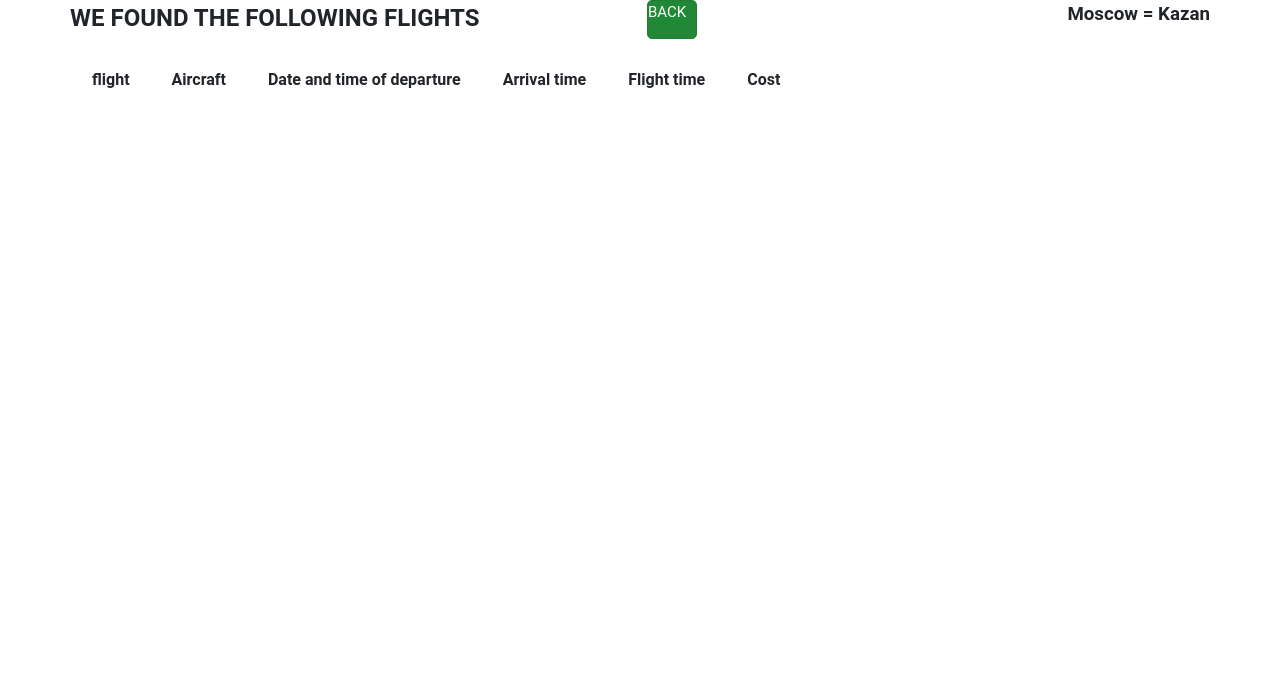
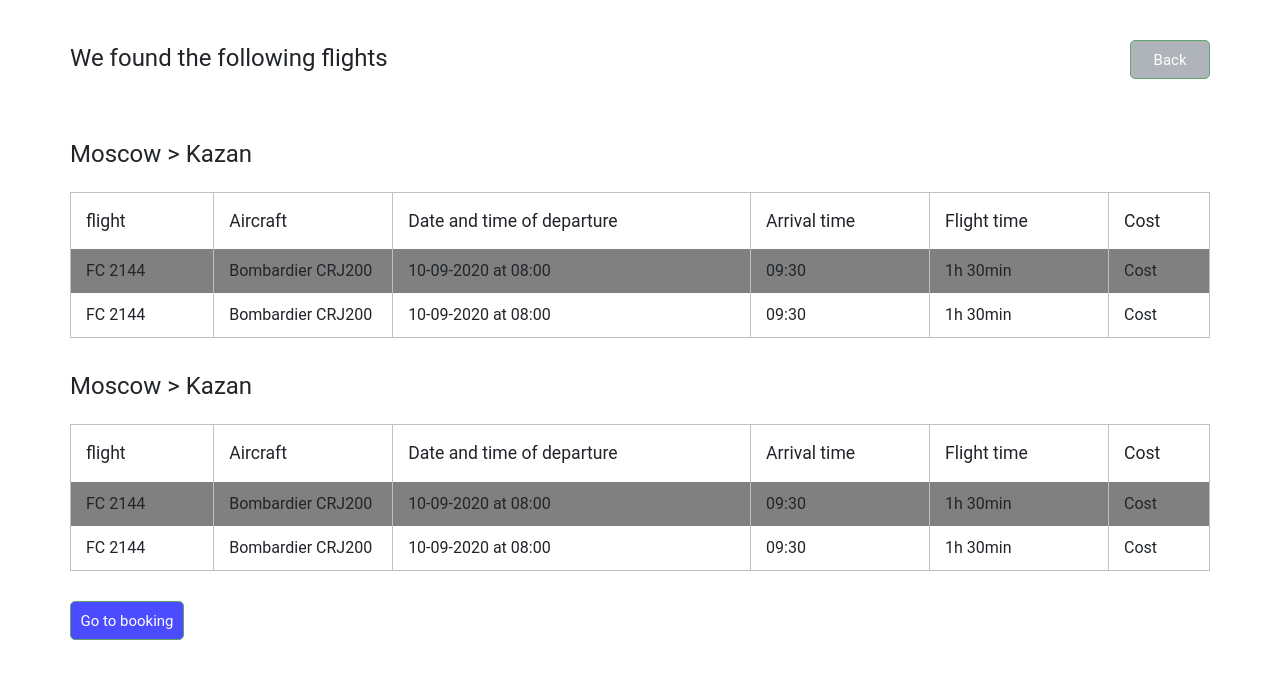
Before and after one commit to maksOmy/flyCompany, a plain HTML site: page search.html in a window 1280 px wide. Drawn offline with Linux system fonts and the light colour scheme.

Commit message:
end create search page

```diff
--- a/css/style.css
+++ b/css/style.css
@@ -11,9 +11,14 @@ a {
     color: #000;
 }
 
+a[class] {
+    padding: 8px;
+    text-align: center;
+}
+
 body {
     min-height: 100vh;
-        font-family: "Roboto", sans-serif;
+    font-family: "Roboto", sans-serif;
     font-size: 1rem;
     font-weight: 400;
     line-height: 1.5;
@@ -27,6 +32,7 @@ h1 {
 h2 {
     width: 100%;
     margin-bottom: 20px;
+    font-weight: 400;
 }
 
 .container {
@@ -74,6 +80,7 @@ th, td {
 
 .btn {
     background-color: #218838;
+    opacity: 0.7;
     border-color: #1e7e34;
 
     color: #fff;
@@ -82,9 +89,61 @@ th, td {
     height: 39px;
 }
 
+.btn:hover {
+    opacity: 1;
+}
+
 .text {
     padding: 10px;
 }
+
+/*Базовая стилизация таблиц*/
+
+table {
+    display: grid;
+    border-collapse: collapse;
+    border: 1px silver solid;
+    min-width: 100%;
+  }
+
+  thead,
+  tbody,
+  tr {
+    display: contents;
+  }
+
+  th,
+  td {
+    padding: 15px;
+    overflow: hidden;
+    text-overflow: ellipsis;
+    white-space: nowrap;
+    border-right: 1px silver solid;
+  }
+
+  th {
+    position: sticky;
+    top: 0;
+    background: #ffffff;
+    text-align: left;
+    font-weight: normal;
+    font-size: 1.1rem;
+  }
+
+  th:last-child, td:last-child {
+    border: 0;
+  }
+
+  td {
+    padding-top: 10px;
+    padding-bottom: 10px;
+    background-color: #808080;
+  }
+
+  tr:nth-child(even) td {
+    background: #ffffff;
+  }
+
 /*Стилизация главной страницы*/
 /*Стилизация шапки и меню*/
 .menu-logo {
@@ -102,7 +161,6 @@ th, td {
     justify-content: space-around;
     width: 55%;
     margin: auto 0;
-    text-transform: uppercase;
 }
 .menu {
     background-color: rgba(205,205,205,.5);
@@ -191,3 +249,32 @@ th, td {
 .log-in-form p {
     margin: 0 auto;
 }
+
+/*Стилизация страницы search*/
+
+.search-nav {
+    width: 100%;
+
+    margin: 40px 0;
+}
+
+.btn-back {
+    background: #8C959D;
+    min-width: 7%;
+}
+
+.search-table {
+    grid-template-columns:
+      minmax(100px, 0.8fr)
+      minmax(100px, 1fr)
+      minmax(100px, 2fr)
+      minmax(100px, 1fr)
+      minmax(100px, 1fr)
+      minmax(100px, 0.5fr);
+    margin-bottom: 30px;
+}
+
+.btn-search {
+    min-width: 10%;
+    background-color: blue;
+}
--- a/search.html
+++ b/search.html
@@ -8,23 +8,69 @@
 </head>
 <body>
     <div class="container">
-        <div class="nav">
+        <div class="search-nav nav">
             <h2>We found the following flights</h2>
-            <a class="btn-back btn border s">Back</a>
+            <a class="btn-back btn border">Back</a>
         </div>
-        <table>
-            <h3 class="search-city">Moscow = Kazan</h3>
+        <table class="search-table">
+            <h2>Moscow > Kazan</h2>
+            <thead>
+                <th>flight</th>
+                <th>Aircraft</th>
+                <th>Date and time of departure</th>
+                <th>Arrival time</th>
+                <th>Flight time</th>
+                <th class="column-size-s">Cost</th>
+            </thead>
             <tbody>
                 <tr>
-                    <th class="column-size-m">flight</th>
-                    <th class="column-size-l">Aircraft</th>
-                    <th class="column-size-x">Date and time of departure</th>
-                    <th class="column-size-m">Arrival time</th>
-                    <th class="column-size-m">Flight time</th>
-                    <th class="column-size-s">Cost</th>
+                    <td>FC 2144</td>
+                    <td>Bombardier CRJ200</td>
+                    <td>10-09-2020 at 08:00</td>
+                    <td>09:30</td>
+                    <td>1h 30min</td>
+                    <td class="column-size-s">Cost</td>
+                </tr>
+                <tr>
+                    <td>FC 2144</td>
+                    <td>Bombardier CRJ200</td>
+                    <td>10-09-2020 at 08:00</td>
+                    <td>09:30</td>
+                    <td>1h 30min</td>
+                    <td>Cost</td>
                 </tr>
             </tbody>
         </table>
+        <table class="search-table">
+            <h2>Moscow > Kazan</h2>
+            <thead>
+                <th>flight</th>
+                <th>Aircraft</th>
+                <th>Date and time of departure</th>
+                <th>Arrival time</th>
+                <th>Flight time</th>
+                <th class="column-size-s">Cost</th>
+            </thead>
+            <tbody>
+                <tr>
+                    <td>FC 2144</td>
+                    <td>Bombardier CRJ200</td>
+                    <td>10-09-2020 at 08:00</td>
+                    <td>09:30</td>
+                    <td>1h 30min</td>
+                    <td class="column-size-s">Cost</td>
+                </tr>
+                <tr>
+                    <td>FC 2144</td>
+                    <td>Bombardier CRJ200</td>
+                    <td>10-09-2020 at 08:00</td>
+                    <td>09:30</td>
+                    <td>1h 30min</td>
+                    <td>Cost</td>
+                </tr>
+            </tbody>
+        </table>
+        <a class="btn-search btn border">Go to booking</a>
     </div>
 </body>
 </html>
```
